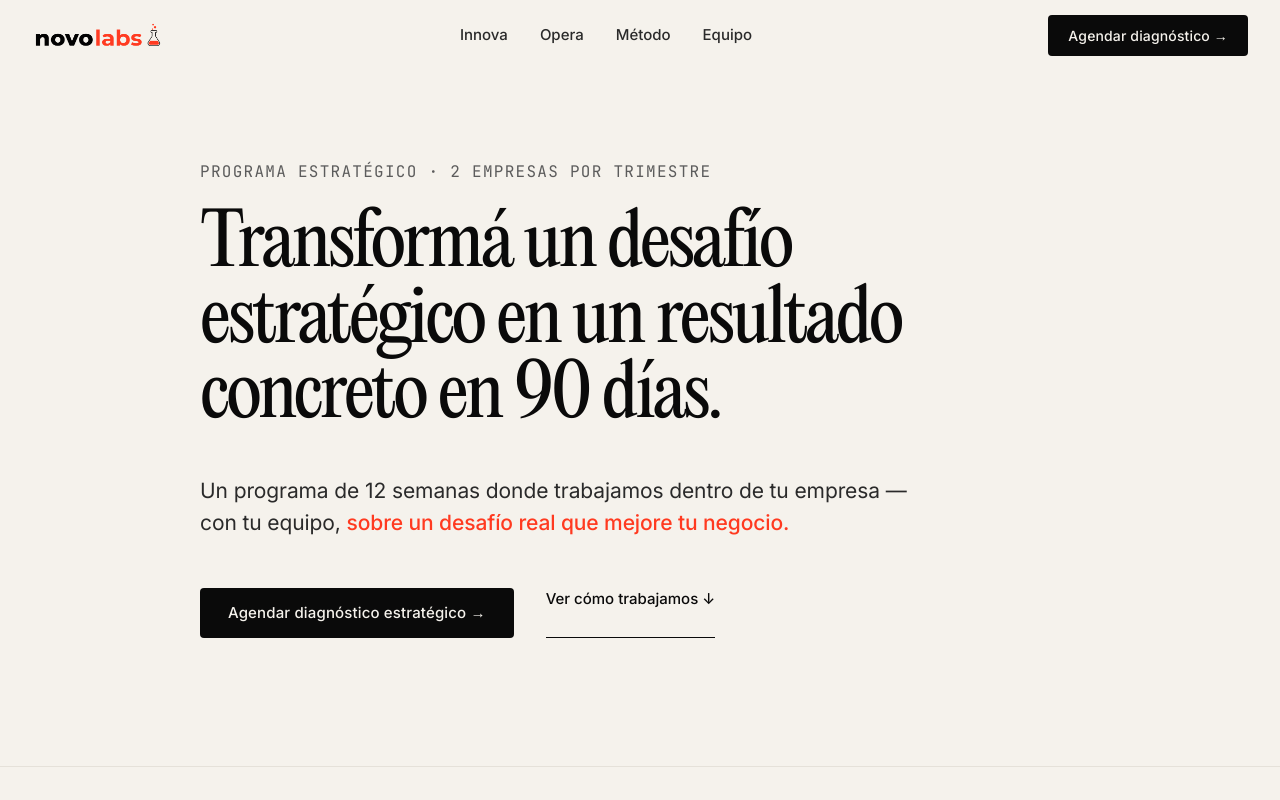
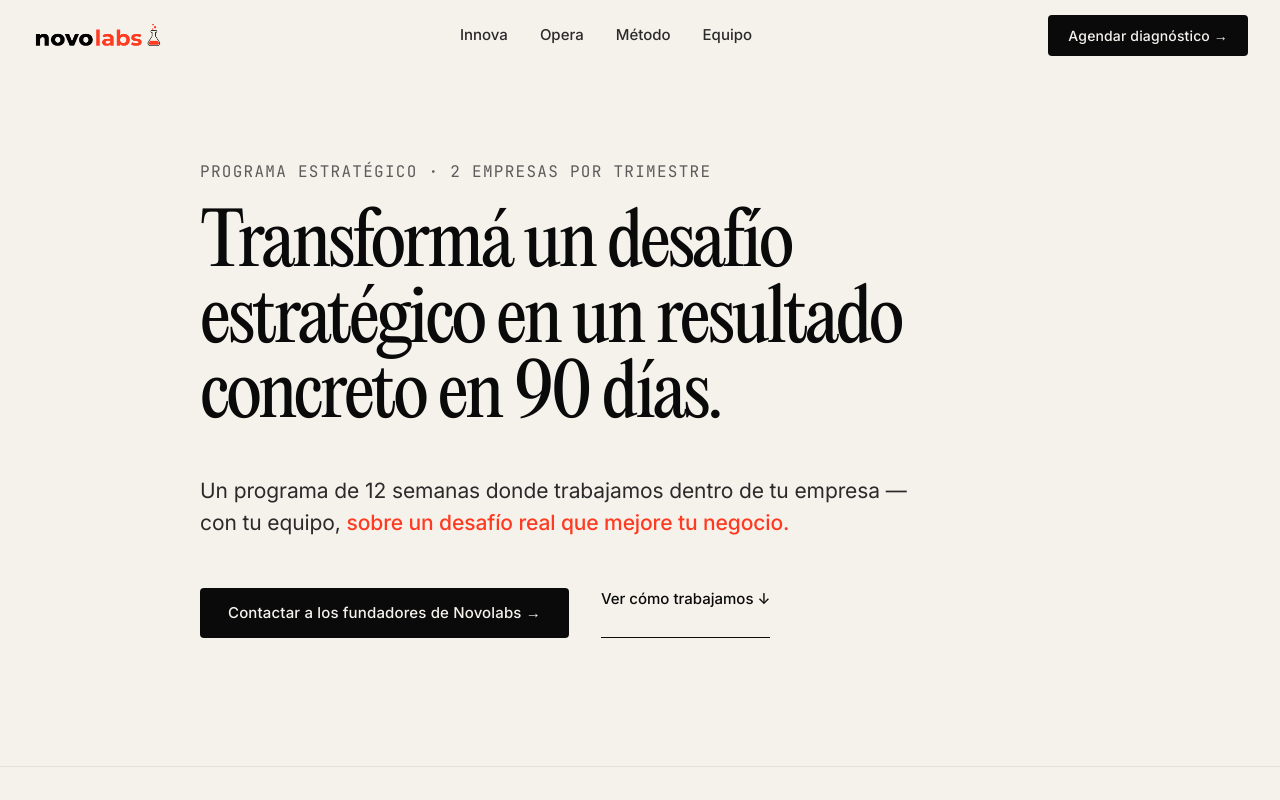
Before and after one commit to dami-novolabs/landingb2b, a Next.js app: page / in a window 1280 px wide. Shown: the top 800 px of the page. Built offline with nearby package versions, Linux system fonts and the light colour scheme.

Commit message:
feat: update hero button text to contact Novolabs founders
Updated the call-to-action button text in the Hero component to reflect contacting Novolabs founders.

Co-authored-by: Dami <102418453+dami-novolabs@users.noreply.github.com>

```diff
--- a/src/components/landing/Hero.tsx
+++ b/src/components/landing/Hero.tsx
@@ -55,7 +55,7 @@ export default function Hero() {
 
         <motion.div className="flex flex-wrap gap-8" {...motionProps(600, reduced)}>
           <ButtonPrimary href="#agendar">
-            Agendar diagnóstico estratégico →
+            Contactar a los fundadores de Novolabs →
           </ButtonPrimary>
           <ButtonSecondary href="#tracks">Ver cómo trabajamos ↓</ButtonSecondary>
         </motion.div>
```
